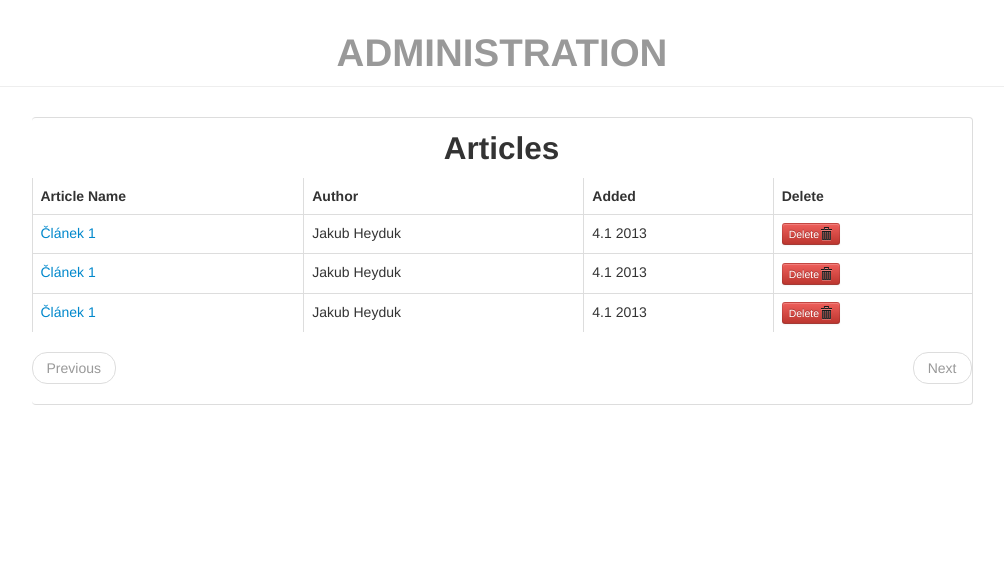
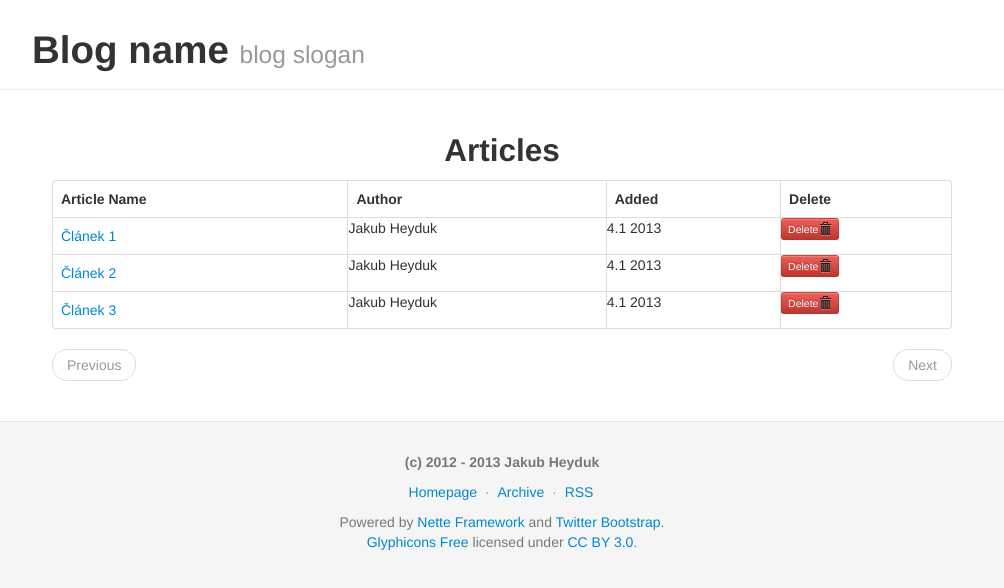
Before and after one commit to hejsek/blog-html, a plain HTML site: page article-list.html in a window 1280 px wide. Shown: the whole page, without its empty margins (138-1142 px from the left). Drawn offline with nearby package versions, Linux system fonts and the light colour scheme.

Commit message:
Edited format of code, fixed border bug

```diff
--- a/article-list.html
+++ b/article-list.html
@@ -1,19 +1,37 @@
-<!DOCTYPE html>
-<html>
-	<head>
-		<title>Bootstrap 101 Template</title>
-		<!-- Bootstrap -->
-		<link href="bootstrap/css/bootstrap.min.css" rel="stylesheet" media="screen">
+<!doctype html>
+<!--[if lt IE 7 ]><html class="ie ie6 no-js" lang="en"><![endif]-->
+<!--[if IE 7 ]><html class="ie ie7 no-js" lang="en"><![endif]-->
+<!--[if IE 8 ]><html class="ie ie8 no-js" lang="en"><![endif]-->
+<!--[if IE 9 ]><html class="ie ie9 no-js" lang="en"><![endif]-->
+<!--[if gt IE 9]><!--><html class="no-js" lang="en"><!--<![endif]-->
+	<head id="www-jakub-heyduk-cz" data-template-set="html5-reset">
 		<meta charset="utf-8">
+		<meta http-equiv="X-UA-Compatible" content="IE=edge,chrome=1">
+
+		<title>Homepage</title>
+		<meta name="title" content="">
+		<meta name="description" content="">
+		<meta name="author" content="Your Name Here">
+		<meta name="Copyright" content="Copyright Your Name Here 2011. All Rights Reserved.">
+
+		<link rel="stylesheet" href="_/css/style.css">
+		<link rel="stylesheet" href="bootstrap/css/bootstrap.min.css">
+		<link rel="stylesheet" href="_/css/default.css">
+
+		<script src="_/js/modernizr-1.7.min.js"></script>
 	</head>
+
 	<body>
-		<div class="nav-header page-header pagination-centered">
-			<h1>Administration</h1>
+		<div class="page-header">
+			<div class="container">
+				<h1><a href="index.html">Blog name</a> <small>blog slogan</small></h1>
+			</div>
 		</div>
 
-		<div class="container pagination-centered table-bordered">
-			<div class="content">
-			<table class="table table-hover list">
+		<div class="container pagination-centered">
+				<div class="content ">
+
+					<table class="table table-hover list table-bordered">
 						<thead>
 							<h2>Articles</h2>
 							<tr>
@@ -25,17 +43,17 @@
 						</thead>
 						<tbody>
 							<tr>
-					<td><a href="#">Článek 1</a> </td>
+								<td><a href="article-edit.html">Článek 1</a> </td>
 								<td>Jakub Heyduk</td>
 								<td>4.1 2013</td>
 								<td><button class="btn btn-mini btn-danger">Delete<i class="icon-trash icon-black"></i></button></td>
 							<tr>
-					<td><a href="#">Článek 1</a> </td>
+								<td><a href="article-edit.html">Článek 2</a> </td>
 								<td>Jakub Heyduk</td>
 								<td>4.1 2013</td>
 								<td><button class="btn btn-mini btn-danger">Delete<i class="icon-trash icon-black"></i></button></td>
 							<tr>
-					<td><a href="#">Článek 1</a> </td>
+								<td><a href="article-edit.html">Článek 3</a> </td>
 								<td>Jakub Heyduk</td>
 								<td>4.1 2013</td>
 								<td><button class="btn btn-mini btn-danger">Delete<i class="icon-trash icon-black"></i></button></td>
@@ -48,7 +66,33 @@
 					</ul>
 				</div>
 			</div>
-		<script src="http://code.jquery.com/jquery-latest.js"></script>
+		</div>
+
+		</div>
+
+		<div class="footer">
+			<div class="container">
+				<p><strong>(c) 2012 - 2013 Jakub Heyduk</strong></p>
+				<ul>
+					<li class="disabled">
+						<a href="index.html">Homepage</a>
+					</li>
+					<li class="muted">·</li>
+					<li>
+						<a href="archive.html">Archive</a>
+					</li>
+					<li class="muted">·</li>
+					<li>
+						<a href="#">RSS</a>
+					</li>
+				</ul>
+				<p>Powered by <a href="http://nette.org">Nette Framework</a> and <a href="http://twitter.github.com/bootstrap/">Twitter Bootstrap</a>.</p>
+				<p><a href="http://glyphicons.com">Glyphicons Free</a> licensed under <a href="http://creativecommons.org/licenses/by/3.0/">CC BY 3.0</a>.</p>
+			</div>
+		</div>
+
+		<script src="_/js/jquery-1.8.3.min.js"></script>
 		<script src="bootstrap/js/bootstrap.min.js"></script>
+		<script src="_/js/functions.js"></script>
 	</body>
 </html>
```
Lines whose indentation alone changed are shown as unchanged.
